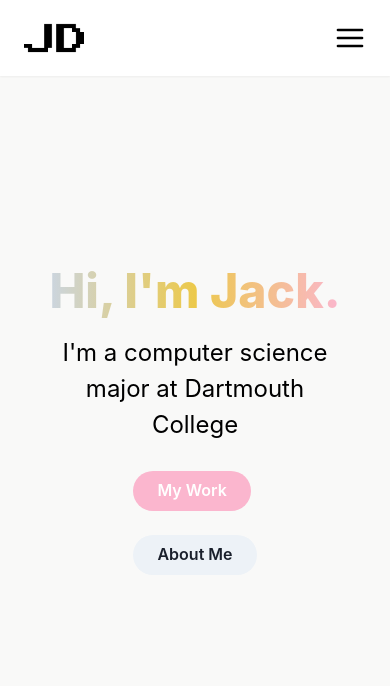
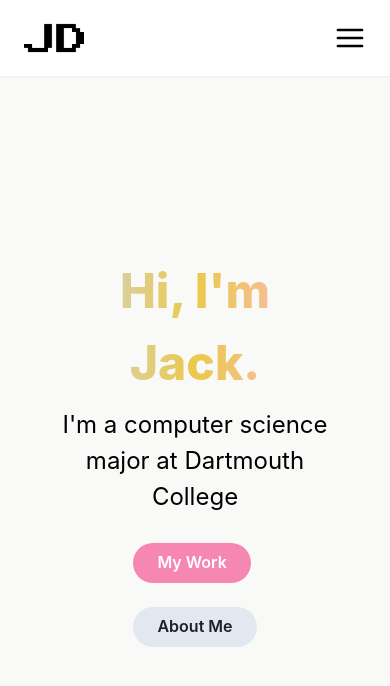
Before and after one commit to jcdesmond23/jackdesmond.dev, a Next.js app: page / in a window 390 px wide. Shown: the top 686 px of the page. Built offline with nearby package versions, Linux system fonts and the light colour scheme.

Commit message:
Update UI responsiveness

```diff
--- a/components/Container.js
+++ b/components/Container.js
@@ -7,6 +7,7 @@ export default function Container({ children, ...props }) {
             <NavBar/>
             <Flex
             pt={55}
+            px={15}
             justifyContent='center'
             direction='column'
             as='main'
--- a/components/Hero.js
+++ b/components/Hero.js
@@ -27,15 +27,16 @@ export default function Hero() {
                     <Link href='work'>
                         <Button
                             rounded={'full'}
+                            position='static'
                             px={6}
                             colorScheme={'pink'}
-                            bg={'pink.200'}
-                            _hover={{ bg: 'pink.300' }}>
+                            bg={'pink.300'}
+                            _hover={{ bg: 'pink.200' }}>
                             My Work
                         </Button>
                     </Link>
                     <Link href='about'>
-                        <Button rounded={'full'} px={6}>
+                        <Button rounded={'full'} px={6} bg={'gray.200'} _hover={{ bg: 'gray.100' }} position='static'>
                             About Me
                         </Button>
                     </Link>
--- a/pages/contact.js
+++ b/pages/contact.js
@@ -16,7 +16,7 @@ export default function Contact() {
                 <Text
                     bgGradient='linear(to-r, gray.300, yellow.400, pink.200)'
                     bgClip='text'
-                    fontSize='8xl'
+                    fontSize={['6xl','6xl','8xl','8xl']}
                     fontWeight='extrabold'
                     textAlign='center'
                 >
```
